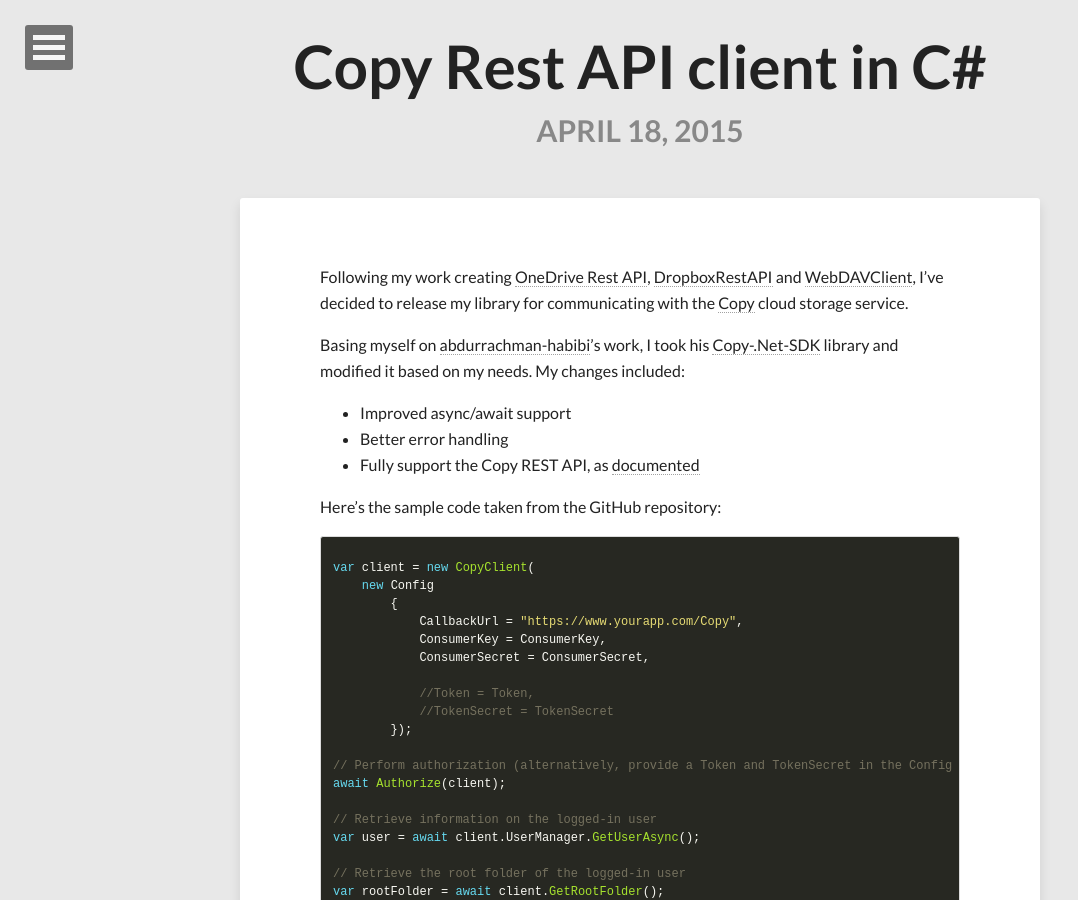
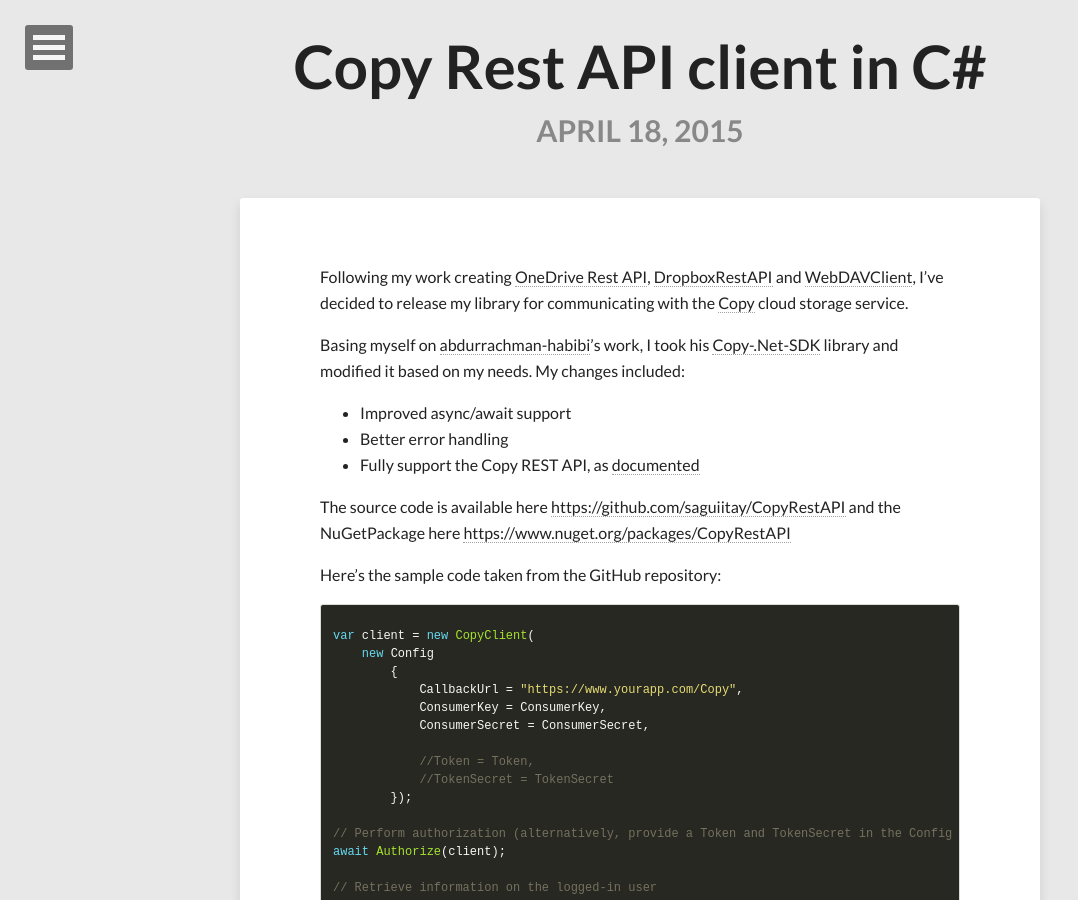
Before and after one commit to nathanghans/saguiitay.github.io, a Jekyll site: the page built from _posts/2015-04-18-copy-rest-API-client-in-c.md, in a window 1280 px wide and 900 px high. Shown: the whole window, without its empty margins (0-1078 px from the left). Built offline with Jekyll 4.4.1, drawn with Linux system fonts in a browser that asks for light colours; nearby versions of some CDN libraries; comment, search, counter and statistics services are not loaded.

Commit message:
Added links to CopyRestAPI post

```diff
--- a/_posts/2015-04-18-copy-rest-API-client-in-c.md
+++ b/_posts/2015-04-18-copy-rest-API-client-in-c.md
@@ -21,6 +21,8 @@ library and modified it based on my needs. My changes included:
   * Improved async/await support
   * Better error handling
   * Fully support the Copy REST API, as [documented](https://developers.copy.com/documentation)
+
+The source code is available here <https://github.com/saguiitay/CopyRestAPI> and the NuGetPackage here <https://www.nuget.org/packages/CopyRestAPI>
 
 Here's the sample code taken from the GitHub repository:
 
```
